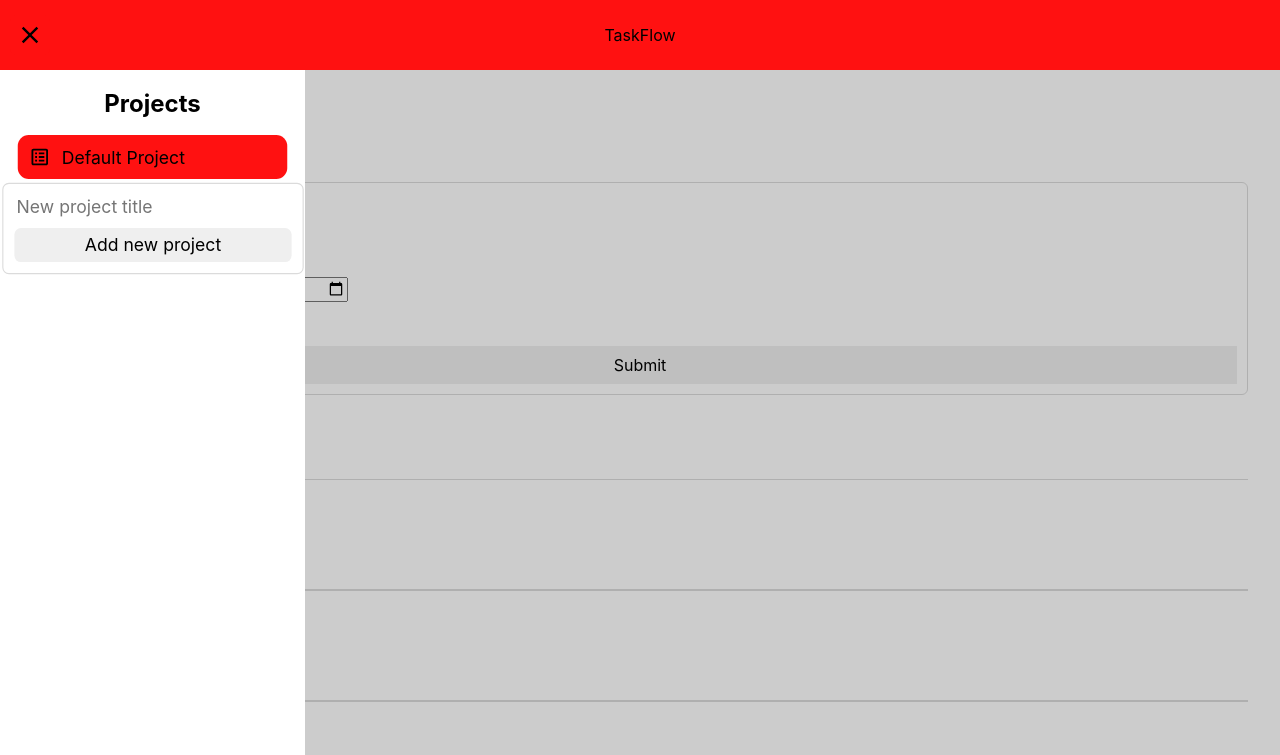
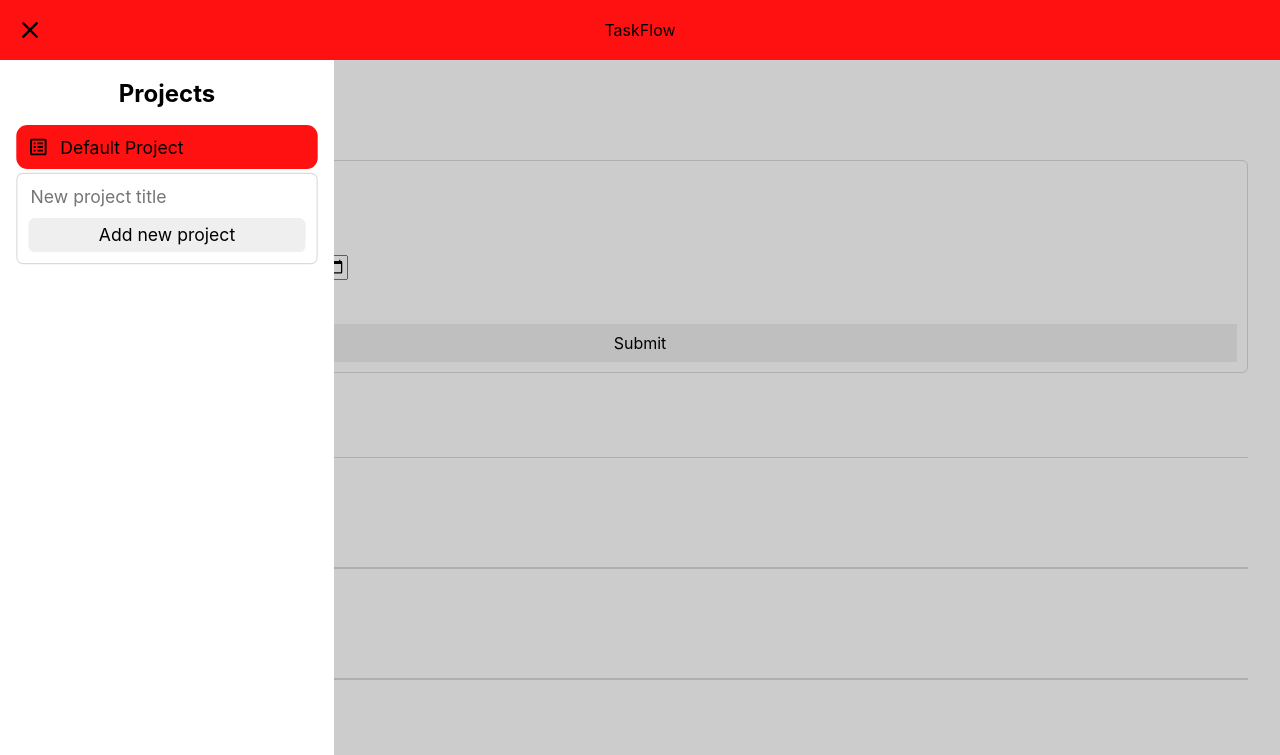
Before and after one commit to Magmusacy/TaskFlow, a website built with webpack: page dist/index.html in a window 1280 px wide. Both pictures are taken after a click on the button 30 px from the left and 35 px from the top of the page. Shown: the top 755 px of the page. Built offline with Linux system fonts and the light colour scheme.

Commit message:
Make header fixed and disable scroll when showing modal

```diff
--- a/src/project_component/project-sidebar-display.js
+++ b/src/project_component/project-sidebar-display.js
@@ -6,6 +6,7 @@ export function toggleSidebar(projects, currentProject) {
     chosenProject = currentProject;
     toggleOverlay();
     switchMenuIcon();
+    document.body.classList.toggle('hide-scroll');
     const headerElement = document.querySelector('header');
     const projectAside = document.querySelector('#project-aside');
     if (projectAside) {
--- a/src/project_component/project-styles.css
+++ b/src/project_component/project-styles.css
@@ -1,13 +1,16 @@
 aside {
-    position: absolute;
-    right: 0;
+    margin-top: 60px;
+    position: fixed;
     left: 0;
     top: 0;
     bottom: 0;
-    grid-column: 1 / 2;
-    grid-row: 2 / -1;
     background-color: white;
     z-index: 100;
+    overflow-y: auto;
+}
+
+.hide-scroll {
+    overflow: hidden;
 }
 
 aside ul {
@@ -47,9 +50,8 @@ aside h2 {
 }
 
 .project-overlay {
-    position: absolute;
-    grid-column: 2 / -1;
-    grid-row: 2 / -1;
+    margin-top: 60px;
+    position: fixed;
     z-index: 1;
     background-color: rgba(0, 0, 0, 0.2);
     right: 0;
--- a/src/style.css
+++ b/src/style.css
@@ -26,7 +26,10 @@ body {
 }
 
 header {
-    grid-column: 1 / -1;
+    position: fixed;
+    left: 0;
+    top: 0;
+    right: 0;
     display: grid;
     grid-template-columns: 40px 1fr 40px;
     align-items: center;
@@ -58,7 +61,7 @@ main#task-container {
     grid-column: 1 / -1;
     display: flex;
     flex-direction: column;
-    padding: 2rem;
+    padding: 80px 2rem 2rem 2rem;
 }
 
 #new-task-form {
--- a/src/task_component/task-display-modal.js
+++ b/src/task_component/task-display-modal.js
@@ -2,6 +2,7 @@ import { format } from 'date-fns';
 import renderProject from '../project_component/project-display';
 
 export default function displayTaskModal(task, status, project) {
+    document.body.classList.add('hide-scroll');
     document.body.insertAdjacentHTML('afterbegin', `
         <div id="task-overlay" class="task-overlay">
             <div data-edit-task-id="${task.id}" id="task-display-modal" class="task-display-modal">
@@ -42,7 +43,6 @@ export default function displayTaskModal(task, status, project) {
     const closeModalButton = document.querySelector('#close-modal');
     const editTaskForm = document.querySelector('#edit-task-form');
     const completeTaskButton = document.querySelector(`[data-edit-task-id="${task.id}"] #completion-status`);
-    console.log(completeTaskButton)
     completeTaskButton.addEventListener('click', (e) => {
         task.changeCompletionStatus();
         const status = task.isCompleted ? 'completed' : 'upcoming';
@@ -69,6 +69,7 @@ export default function displayTaskModal(task, status, project) {
 }
 
 function hideTaskModal() {
+    document.body.classList.remove('hide-scroll');
     const taskOverlay = document.querySelector('#task-overlay');
     taskOverlay.remove();
 }
```
Also changed, not shown: dist/main.js.
